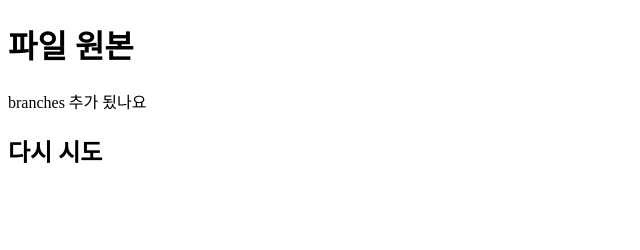
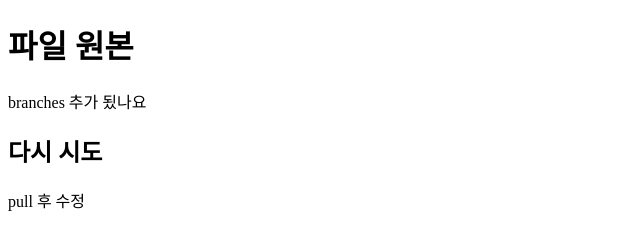
Before and after one commit to pyungddark/Practice-Project, a plain HTML site: page index.html in a window 1280 px wide. Shown: the full height of the page, 0-640 px from the left. Drawn offline with Linux system fonts and the light colour scheme.

Commit message:
second commit

```diff
--- a/index.html
+++ b/index.html
@@ -10,5 +10,7 @@
     <h1>파일 원본</h1>
     <p>branches 추가 됬나요</p>
     <h2>다시 시도</h2>
+
+    <p>pull 후 수정</p>
 </body>
 </html>
```
